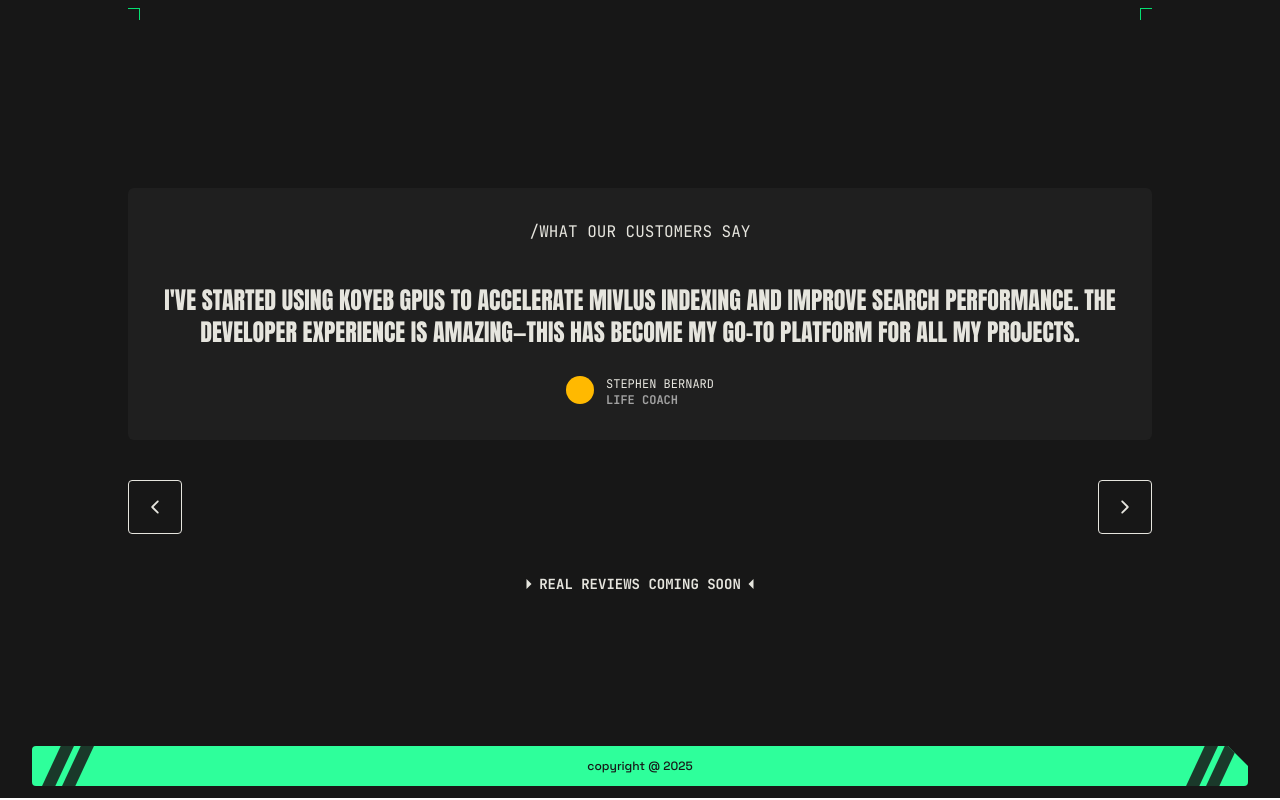
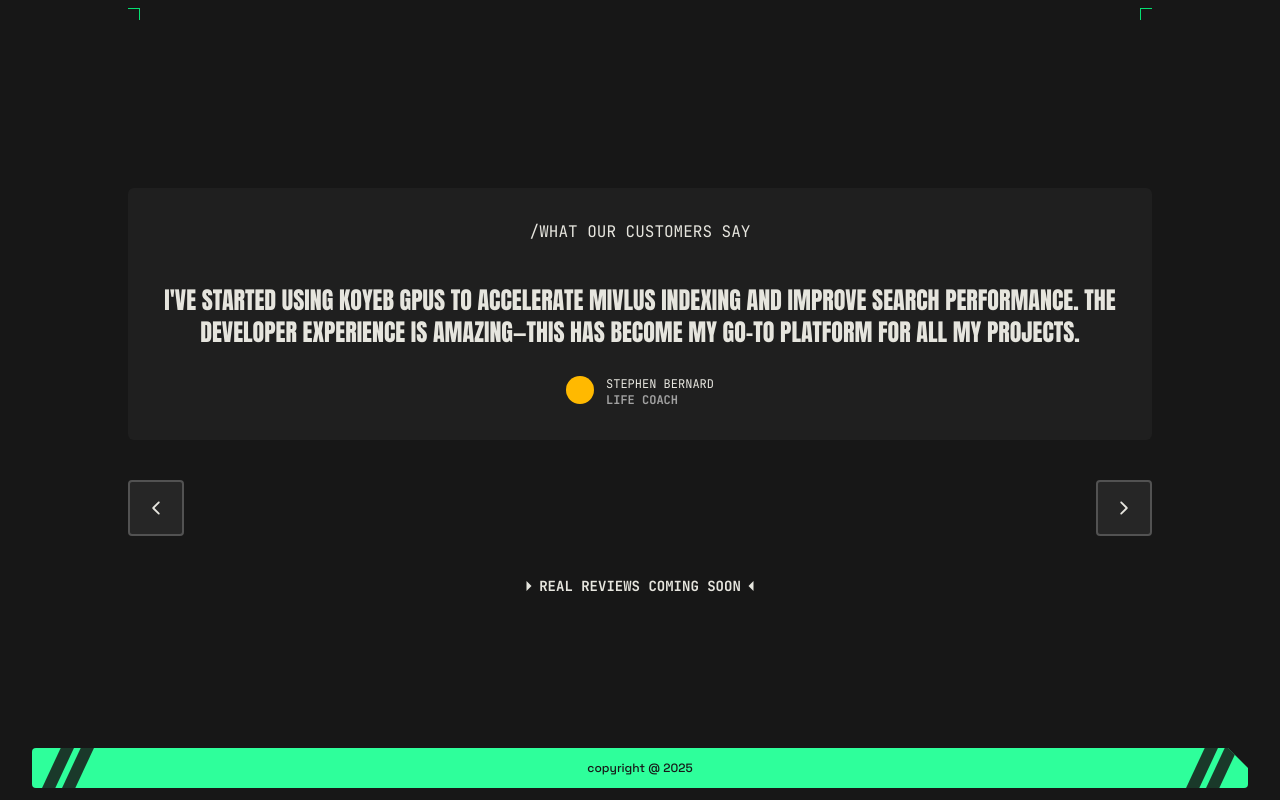
Before and after one commit to limitlez2020/goal-roadmap, a Next.js app: page / in a window 1280 px wide. Shown: the part 1920-2720 px from the top of the page. Built offline with nearby package versions, Linux system fonts and the light colour scheme; a web font is replaced by a local one.

Commit message:
Eddited the UI of the buttons in the testimonial section

```diff
--- a/app/page.js
+++ b/app/page.js
@@ -279,10 +279,12 @@
 
           {/* Buttons */}
           <div className="flex flex-row w-full items-center justify-between gap-10">
-            <button className="flex border p-4 cursor-pointer rounded-sm" onClick={handlePrev}>
+            <button className="flex border-neutral-600 border-2 bg-neutral-800 p-4 cursor-pointer rounded-sm hover:bg-neutral-800/80"
+                    onClick={handlePrev}>
               <IoIosArrowBack className="size-5"/>
             </button>
-            <button className="flex border p-4 cursor-pointer rounded-sm" onClick={handleNext}>
+            <button className="flex border-neutral-600 border-2 bg-neutral-800 p-4 cursor-pointer rounded-sm hover:bg-neutral-800/80"
+                    onClick={handleNext}>
               <IoIosArrowForward className="size-5"/>
             </button>
           </div>
```
